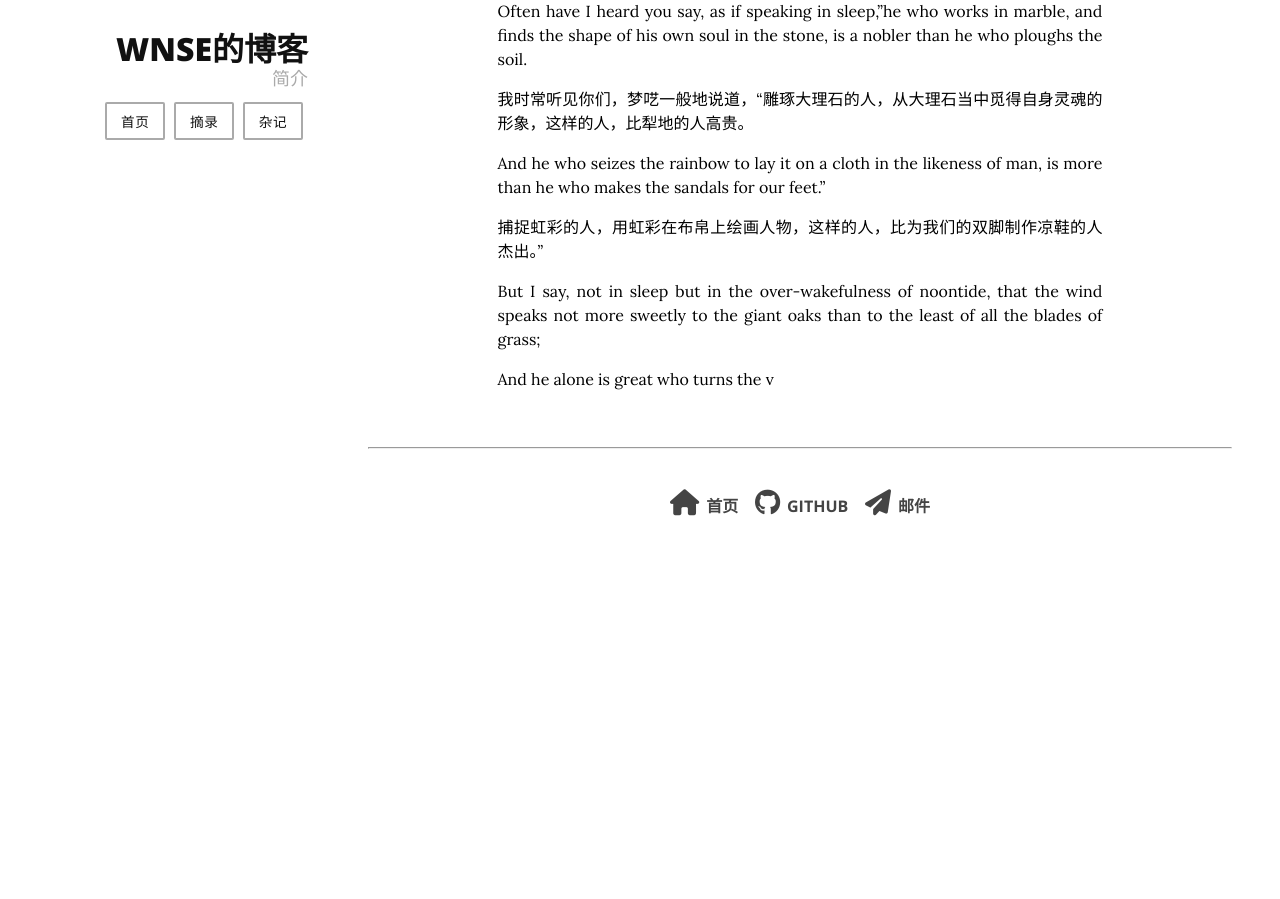
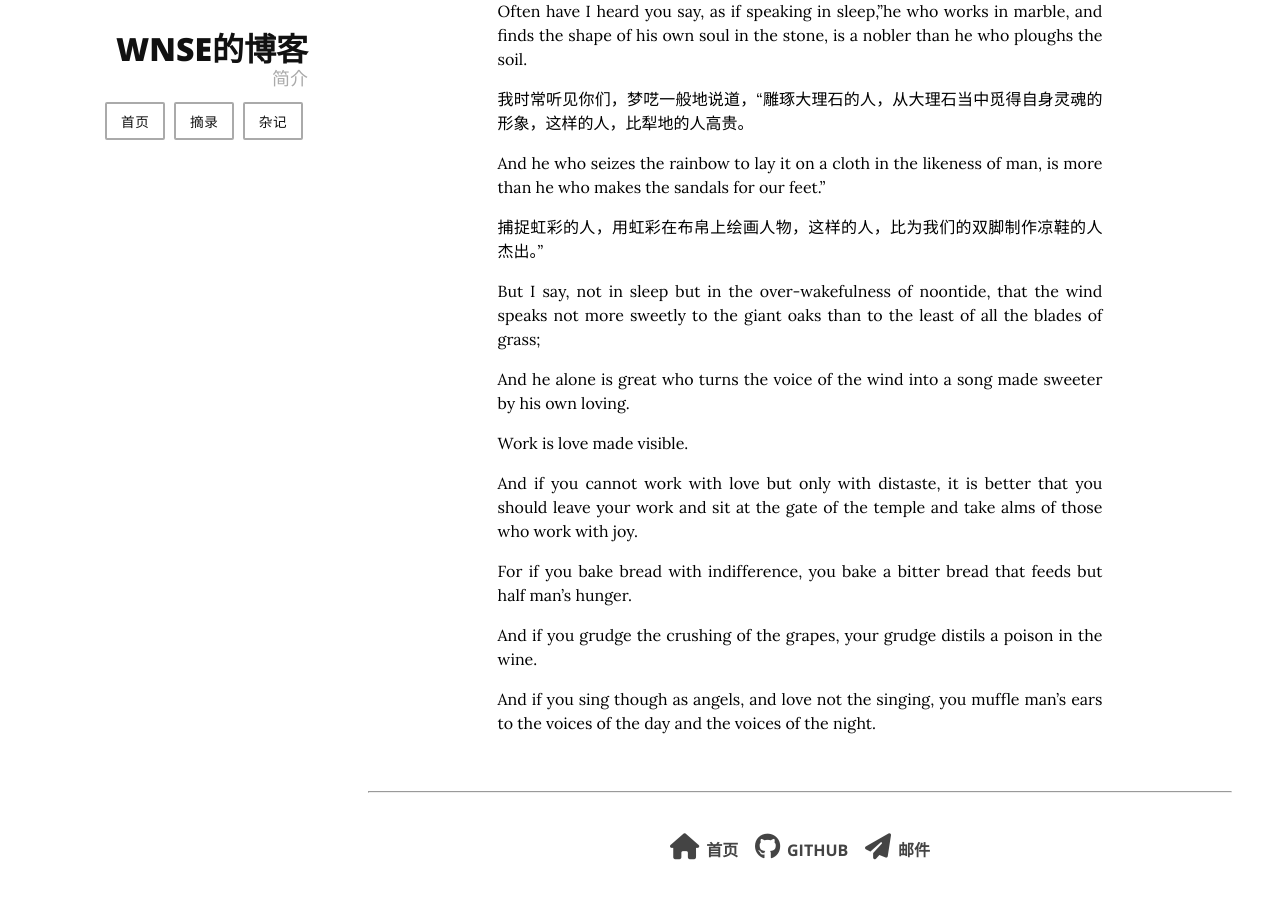
Before and after one commit to wnse/wnse.github.io, a Jekyll site: the page built from _notes/The-Prophet-On-Work.md, in a window 1280 px wide and 900 px high, scrolled down 2474 px. Built offline with Jekyll 4.4.1, drawn with Linux system fonts in a browser that asks for light colours; nearby versions of some CDN libraries; before the commit the page ends 3030 px from its top, so only the background shows below that.

Commit message:
vault backup: 2021-08-31 14:25:34

```diff
--- a/_notes/The-Prophet-On-Work.md
+++ b/_notes/The-Prophet-On-Work.md
@@ -116,4 +116,14 @@ And he who seizes the rainbow to lay it on a cloth in the likeness of man, is mo
 
 But I say, not in sleep but in the over-wakefulness of noontide, that the wind speaks not more sweetly to the giant oaks than to the least of all the blades of grass;
 
-And he alone is great who turns the v
+And he alone is great who turns the voice of the wind into a song made sweeter by his own loving.
+
+Work is love made visible.
+
+And if you cannot work with love but only with distaste, it is better that you should leave your work and sit at the gate of the temple and take alms of those who work with joy.
+
+For if you bake bread with indifference, you bake a bitter bread that feeds but half man's hunger.
+
+And if you grudge the crushing of the grapes, your grudge distils a poison in the wine.
+
+And if you sing though as angels, and love not the singing, you muffle man's ears to the voices of the day and the voices of the night.
```
